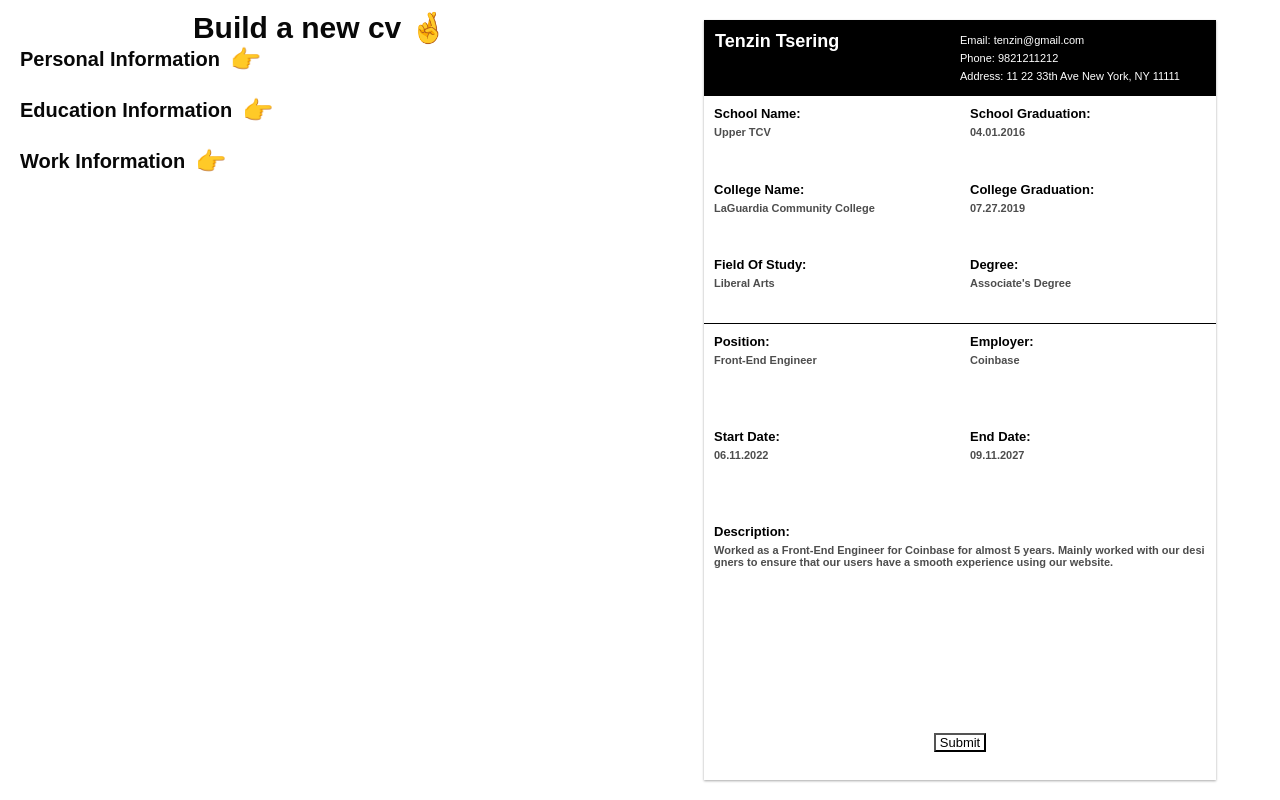
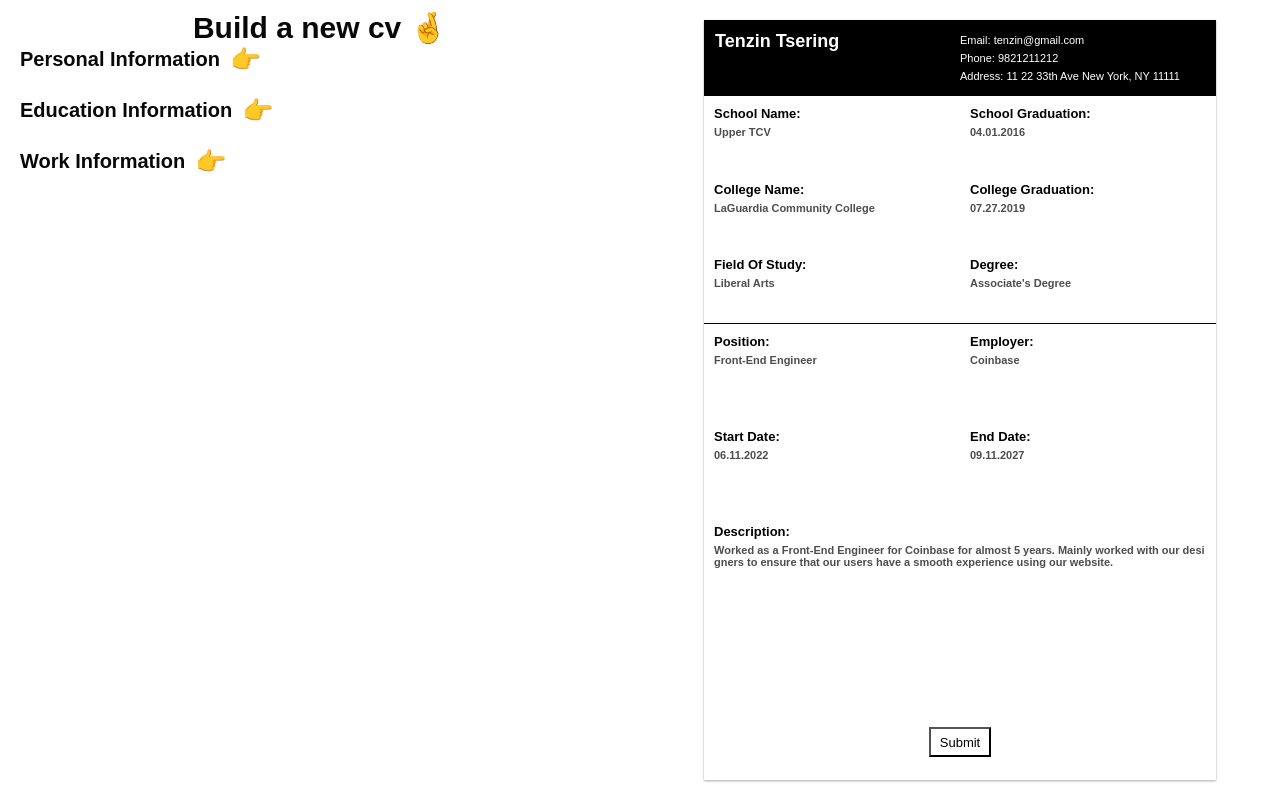
Before and after one commit to rabtennamgyal/TOP-React-cv-builder, a React (Create React App) app: page / in a window 1280 px wide. Built offline with nearby package versions, Linux system fonts and the light colour scheme.

Commit message:
final commit

```diff
--- a/src/sass/modules/finalcv.scss
+++ b/src/sass/modules/finalcv.scss
@@ -126,7 +126,7 @@
                 left: 0;
                 position: absolute;
                 background: #ff627d;
-                height: 30%;
+                height: 60px;
                 width: 0;
                 opacity: 0;
                 transition: 0.7s ease-in-out;
@@ -197,7 +197,7 @@
                 left: 0;
                 position: absolute;
                 background: #ff627d;
-                height: 15%;
+                height: 60px;
                 width: 0;
                 opacity: 0;
                 transition: 0.7s ease-in-out;
@@ -230,7 +230,14 @@
                 background: #fff;
                 color: #000;
                 font-size: 1.3rem;
-                width: 10%;
+                height: 30px;
+                width: 12%;
+                transition: 0.7s ease-in-out;
+
+                &:hover {
+                    background: #000;
+                    color: #fff;
+                }
             }
         }
     };
```
